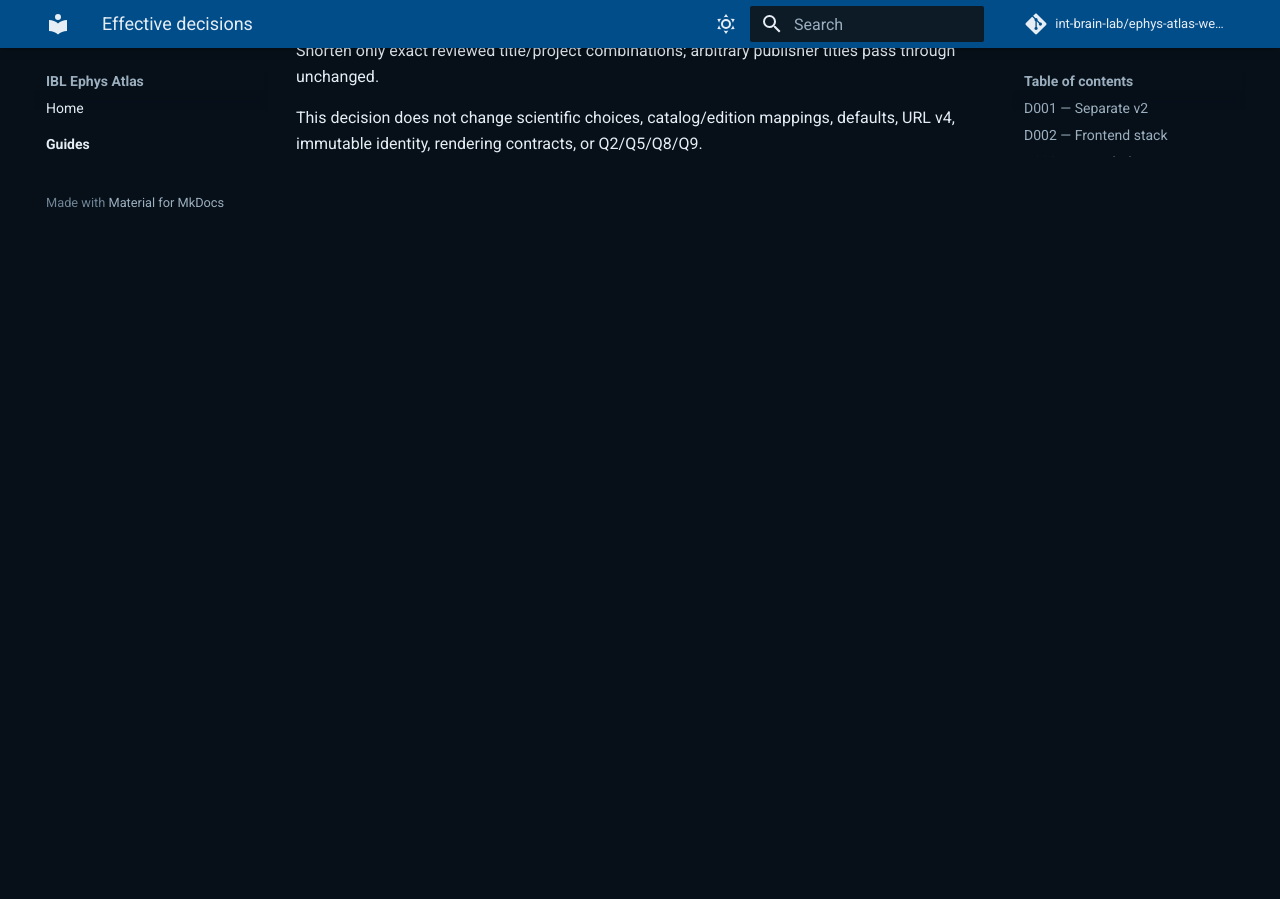
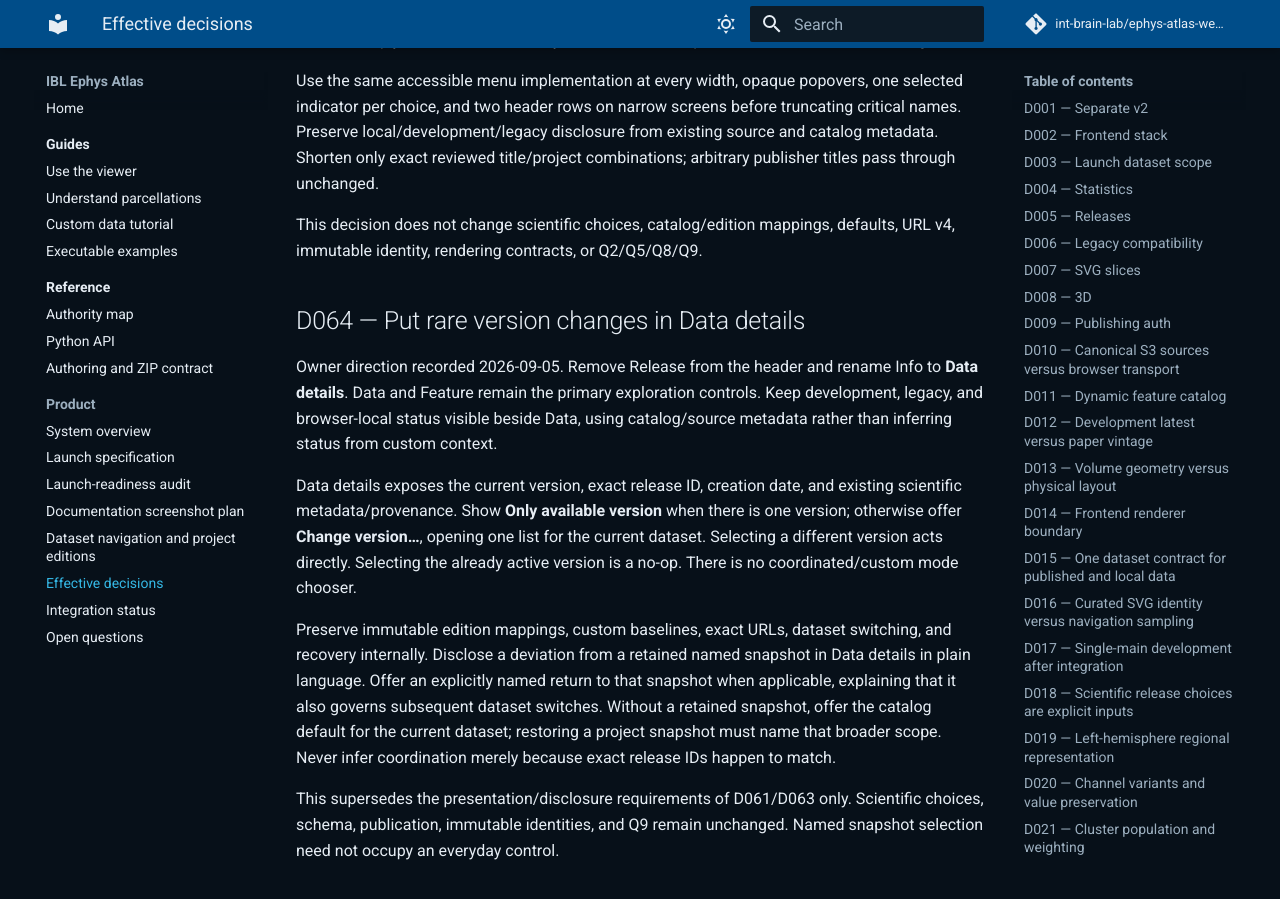
Before and after one commit to int-brain-lab/ephys-atlas-web-v2, an MkDocs documentation site: the page built from docs/DECISIONS.md, in a window 1280 px wide and 900 px high, scrolled down 36862 px. Built offline with MkDocs 1.6.1 and Material for MkDocs 9.7.7, drawn with Linux system fonts in a browser that asks for light colours; comment, search, counter and statistics services are not loaded; before the commit the page ends 37087 px from its top, so only the background shows below that; some of the changed text lies outside the part shown.

Commit message:
docs: record simplified data version interaction

```diff
--- a/docs/DECISIONS.md
+++ b/docs/DECISIONS.md
@@ -71,7 +71,8 @@ only part of the body; the index states what remains effective.
 | D060 | Lean AWS static hosting and local publication | accepted | 2026-09-02 | CloudFront serves the viewer and data from private S3; no Cloudflare Pages or always-on publishing server initially |
 | D061 | Curated immutable project editions | partially superseded | 2026-09-03 | identity, authority, context and resolution retained; D063 replaces wide/staged UI presentation |
 | D062 | Linux canonical release environment | accepted | 2026-09-04 | Linux-only release build/preflight/publication; macOS preview-only |
-| D063 | Data chooser and exploration-first header | accepted | 2026-09-05 | grouped Data, separate Release, prominent Feature, workspace Display & parcellation |
+| D063 | Data chooser and exploration-first header | partially superseded | 2026-09-05 | D064 moves version selection into Data details; grouped Data and prominent Feature retained |
+| D064 | Put rare version changes in Data details | accepted | 2026-09-05 | removes header Release and user-facing edition modes; preserves exact scientific navigation |
 
 ## D001 — Separate v2
 
@@ -1436,3 +1437,29 @@ combinations; arbitrary publisher titles pass through unchanged.
 
 This decision does not change scientific choices, catalog/edition mappings,
 defaults, URL v4, immutable identity, rendering contracts, or Q2/Q5/Q8/Q9.
+
+
+## D064 — Put rare version changes in Data details
+
+Owner direction recorded 2026-09-05. Remove Release from the header and rename
+Info to **Data details**. Data and Feature remain the primary exploration
+controls. Keep development, legacy, and browser-local status visible beside Data,
+using catalog/source metadata rather than inferring status from custom context.
+
+Data details exposes the current version, exact release ID, creation date, and
+existing scientific metadata/provenance. Show **Only available version** when
+there is one version; otherwise offer **Change version…**, opening one list for
+the current dataset. Selecting a different version acts directly. Selecting the
+already active version is a no-op. There is no coordinated/custom mode chooser.
+
+Preserve immutable edition mappings, custom baselines, exact URLs, dataset
+switching, and recovery internally. Disclose a deviation from a retained named
+snapshot in Data details in plain language. Offer an explicitly named return to
+that snapshot when applicable, explaining that it also governs subsequent dataset
+switches. Without a retained snapshot, offer the catalog default for the current
+dataset; restoring a project snapshot must name that broader scope. Never infer
+coordination merely because exact release IDs happen to match.
+
+This supersedes the presentation/disclosure requirements of D061/D063 only.
+Scientific choices, schema, publication, immutable identities, and Q9 remain
+unchanged. Named snapshot selection need not occupy an everyday control.
```
